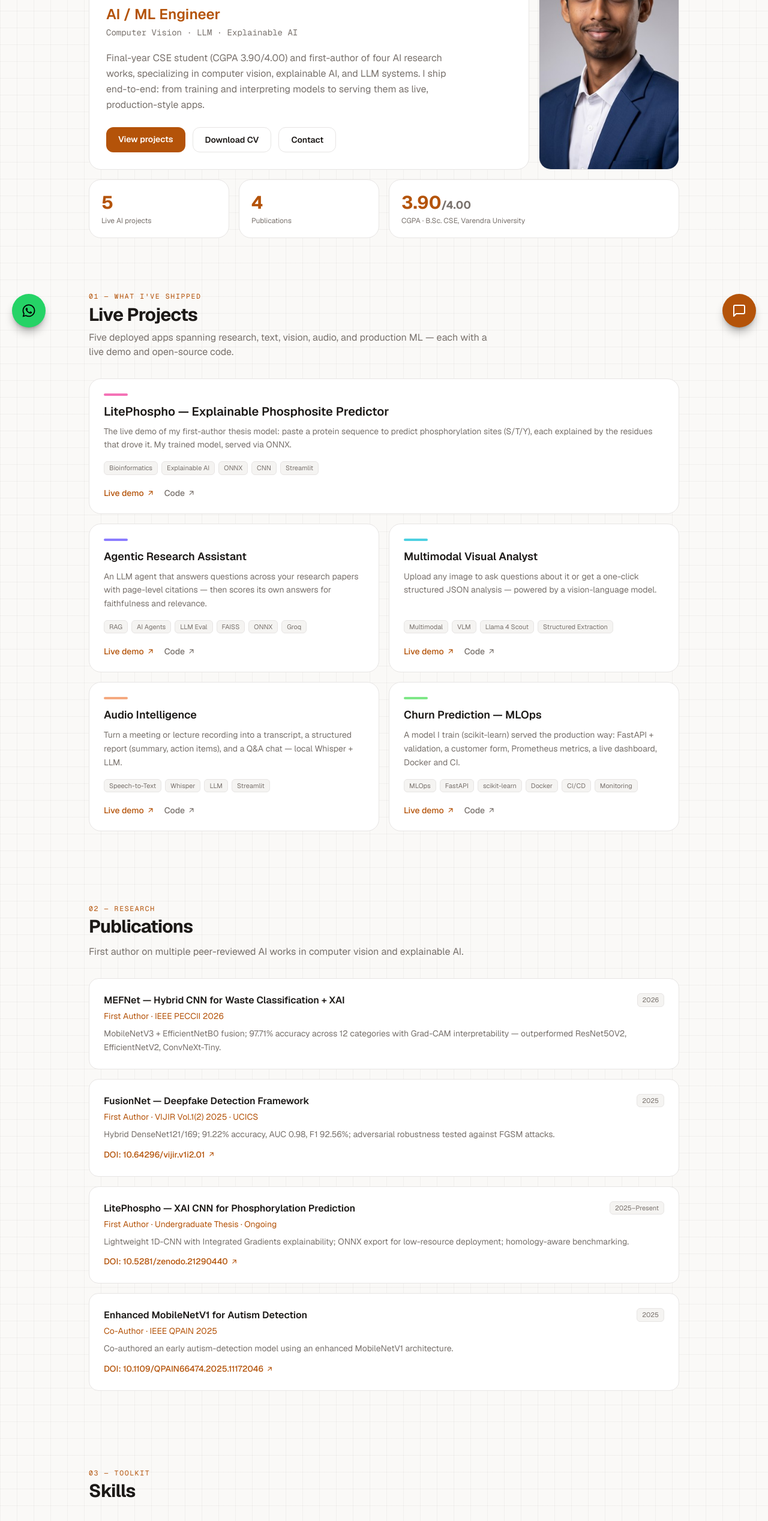
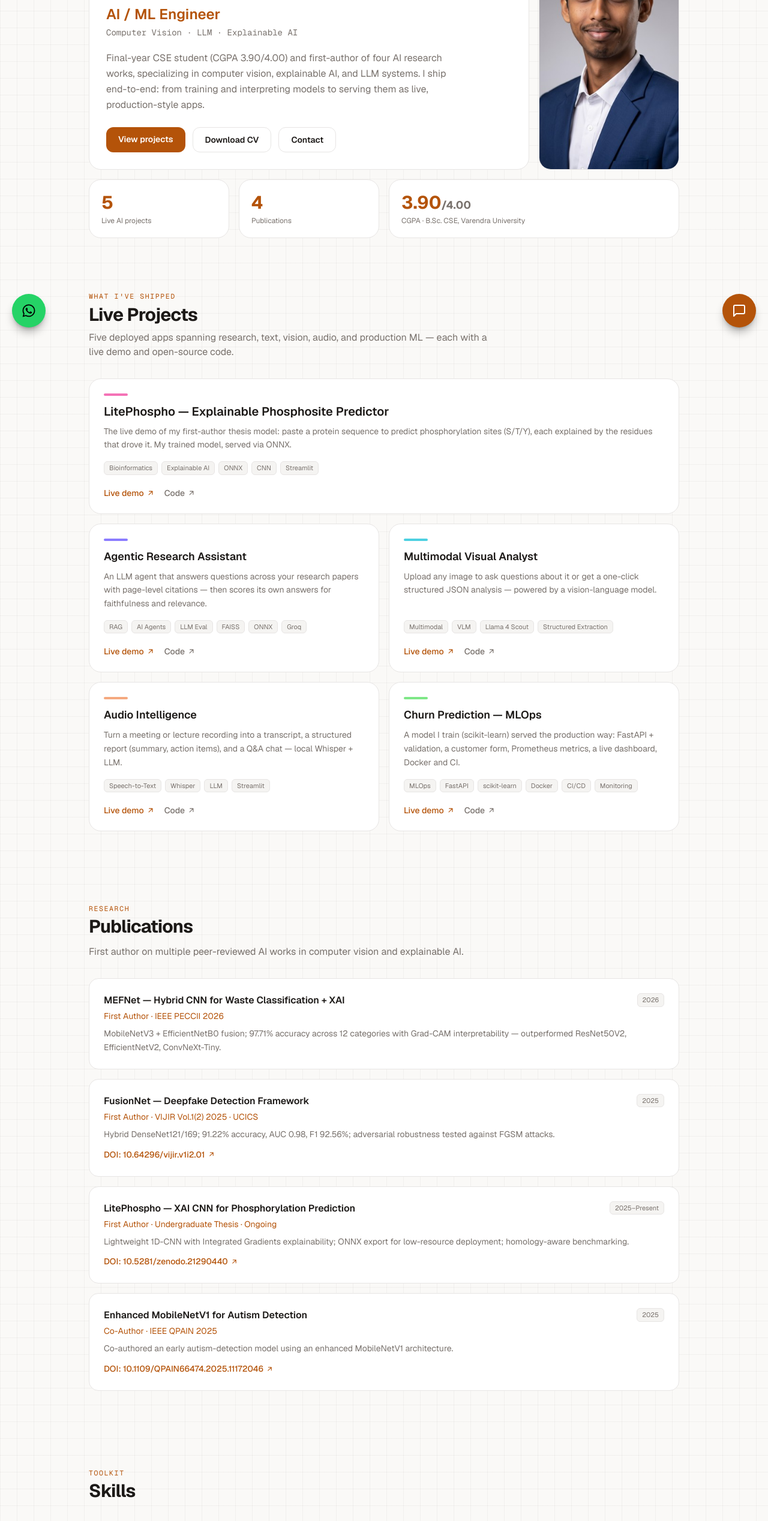
Before and after one commit to karimulislambd/portfolio, a Next.js app: page / in a window 1280 px wide. Shown: the part 234-2770 px from the top of the page at 60% size. Built offline with nearby package versions, Linux system fonts and the light colour scheme.

Commit message:
style: remove decorative section numbers for cleaner labels

```diff
--- a/components/Contact.tsx
+++ b/components/Contact.tsx
@@ -7,7 +7,7 @@ const WA_LINK = `https://wa.me/${profile.whatsapp}?text=${encodeURIComponent(
 
 export default function Contact() {
   return (
-    <Section id="contact" eyebrow="05 — Let's talk" title="Get in touch">
+    <Section id="contact" eyebrow="Let's talk" title="Get in touch">
       <div className="rounded-2xl border border-border bg-surface p-8 text-center">
         <p className="mx-auto max-w-xl text-muted">
           Open to AI/ML engineering roles — {profile.availability.toLowerCase()}. The fastest way
--- a/components/Experience.tsx
+++ b/components/Experience.tsx
@@ -3,7 +3,7 @@ import { certifications, education, experience } from "@/lib/data";
 
 export default function Experience() {
   return (
-    <Section id="experience" eyebrow="04 — Journey" title="Experience & Education">
+    <Section id="experience" eyebrow="Journey" title="Experience & Education">
       <div className="relative space-y-6 border-l border-border pl-6">
         {experience.map((e) => (
           <div key={e.role + e.org} className="relative">
--- a/components/Projects.tsx
+++ b/components/Projects.tsx
@@ -38,7 +38,7 @@ function Card({ p, featured }: { p: (typeof projects)[number]; featured?: boolea
 export default function Projects() {
   return (
     <section id="projects" className="mx-auto max-w-5xl scroll-mt-20 px-5 py-14">
-      <p className="eyebrow mb-1">01 — What I've shipped</p>
+      <p className="eyebrow mb-1">What I've shipped</p>
       <h2 className="mb-2 text-2xl font-bold tracking-tight sm:text-3xl">Live Projects</h2>
       <p className="mb-8 max-w-2xl text-muted">
         Five deployed apps spanning research, text, vision, audio, and production ML — each with a
--- a/components/Publications.tsx
+++ b/components/Publications.tsx
@@ -3,7 +3,7 @@ import { publications } from "@/lib/data";
 
 export default function Publications() {
   return (
-    <Section id="publications" eyebrow="02 — Research" title="Publications">
+    <Section id="publications" eyebrow="Research" title="Publications">
       <p className="-mt-5 mb-8 max-w-2xl text-muted">
         First author on multiple peer-reviewed AI works in computer vision and explainable AI.
       </p>
--- a/components/Skills.tsx
+++ b/components/Skills.tsx
@@ -3,7 +3,7 @@ import { skills } from "@/lib/data";
 
 export default function Skills() {
   return (
-    <Section id="skills" eyebrow="03 — Toolkit" title="Skills">
+    <Section id="skills" eyebrow="Toolkit" title="Skills">
       <div className="grid gap-5 sm:grid-cols-2 lg:grid-cols-3">
         {skills.map((s) => (
           <div key={s.group} className="rounded-2xl border border-border bg-surface p-5">
```
